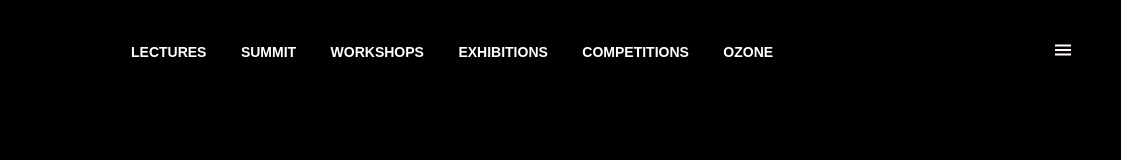
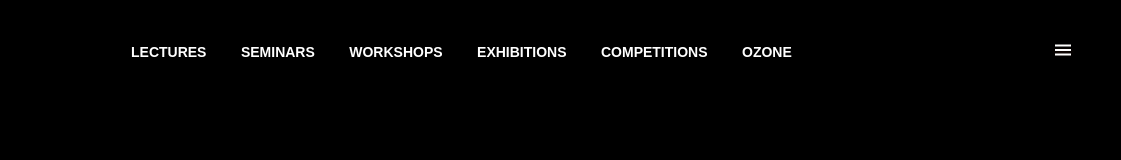
Before and after one commit to ASHIK-S-NAIR/Siddhi-Techfest_Website, a plain HTML site: page index.html in a window 1280 px wide. Shown: the full height of the page, 159-1280 px from the left. Drawn offline with nearby package versions, Linux system fonts and the light colour scheme.

Commit message:
navlink summit changed to seminars

```diff
--- a/index.html
+++ b/index.html
@@ -17,7 +17,7 @@
       <a href="#"><img class="logo" src="images/logo.png" alt=""></a>
       <ul class="nav-links">
         <li><a href="#">LECTURES</a></li>
-        <li><a href="#">SUMMIT</a></li>
+        <li><a href="#">SEMINARS</a></li>
         <li><a href="#">WORKSHOPS</a></li>
         <li><a href="#">EXHIBITIONS</a></li>
         <li><a href="#">COMPETITIONS</a></li>
@@ -25,9 +25,6 @@
       </ul>
 
       <!-- SideMenu starts -->
-        <!-- <div id="mainbox" onclick="openFunction()">&#9776;</div> -->
-        <!-- onclick="openFunction()"   onclick="closeFunction()" -->
-
         <div class="menu-btn">
           <div class="menu-btn-handburger" ></div>
         </div>
```
